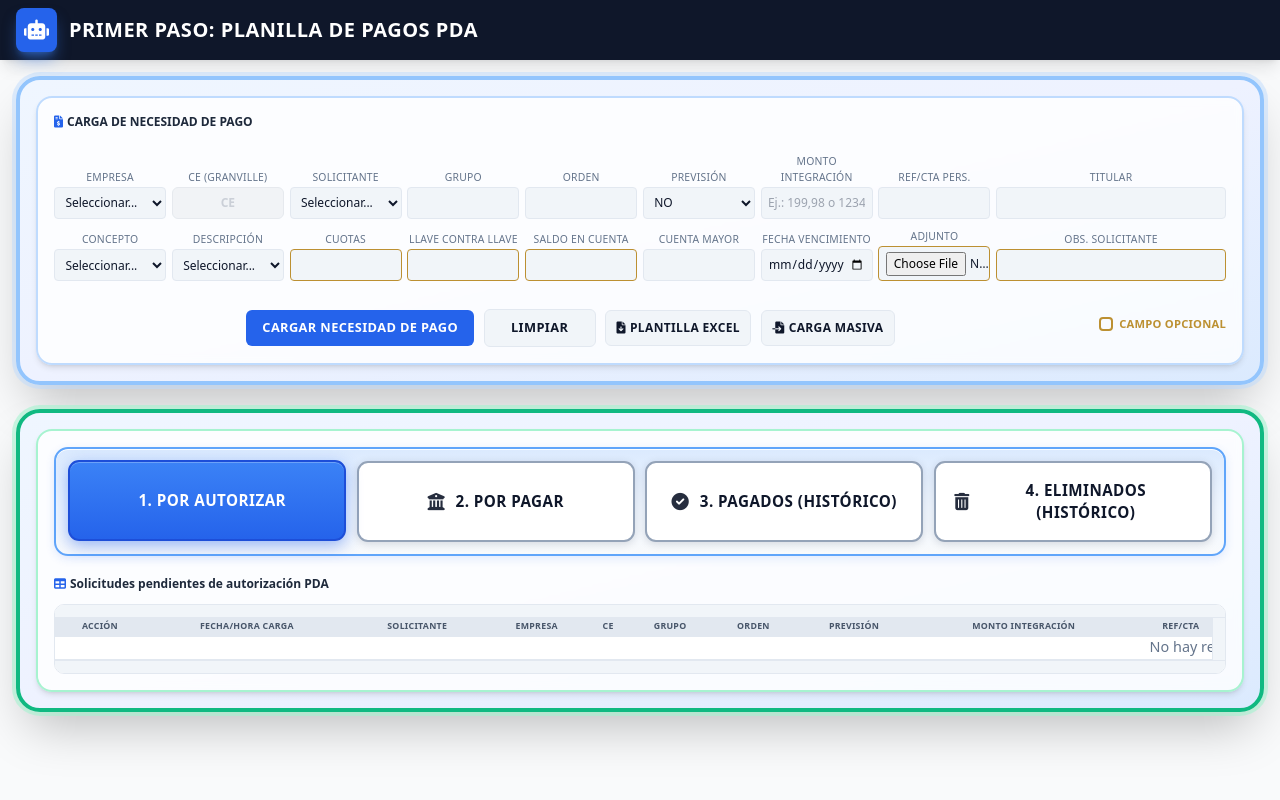
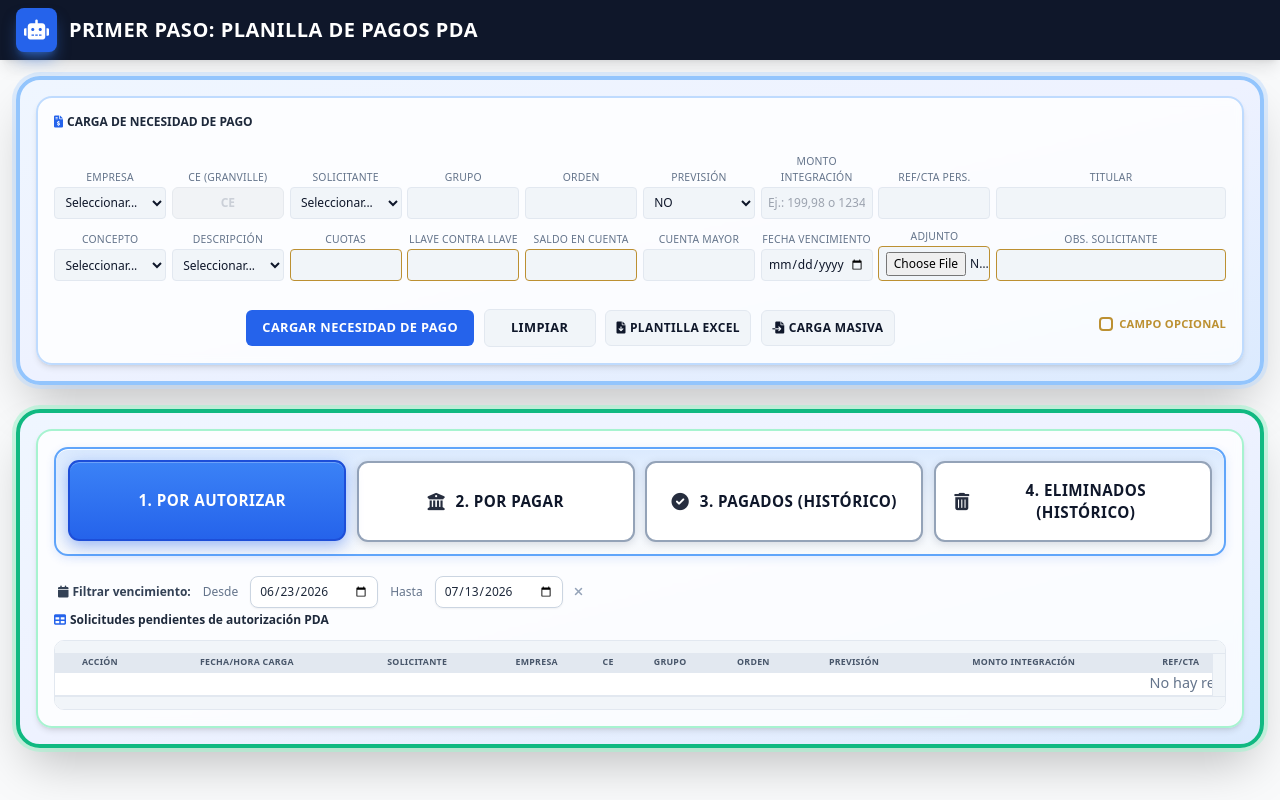
Before and after one commit to Fortecar/PLANILLADEPAGOSPDA, a website: page index.html in a window 1280 px wide. Drawn offline with nearby package versions, Linux system fonts and the light colour scheme; no server answers; some icons are missing.

Commit message:
Agregar filtro de rango de fechas por vencimiento (desde-hasta, 7 días hábiles por defecto)

```diff
--- a/index.html
+++ b/index.html
@@ -744,6 +744,7 @@
                     <option value="Avelina Tubio">Avelina Tubio</option>
                     <option value="Silvina Granero">Silvina Granero</option>
                     <option value="Hector Montserrat">Hector Montserrat</option>
+                    <option value="Bruno Gonzalez">Bruno Gonzalez</option>
                 </select>
             </div>
             <div class="form-group"><label>Grupo</label><input type="text" id="grupo" required></div>
@@ -846,6 +847,19 @@
           </button>
           <button type="button" class="tab-btn" role="tab" aria-selected="false" id="tab-btn-eliminados" onclick="setPestana('eliminados')">
             <i class="fa-solid fa-trash-can mr-1"></i> 4. Eliminados (histórico)
+          </button>
+        </div>
+
+        <div class="flex items-center gap-3 mt-3 mb-1 px-1">
+          <span class="text-xs font-semibold text-slate-700 flex items-center gap-1">
+            <i class="fa-solid fa-calendar"></i> Filtrar vencimiento:
+          </span>
+          <label for="filtroDesde" class="text-xs text-slate-500">Desde</label>
+          <input type="date" id="filtroDesde" class="border border-slate-300 rounded-lg px-2 py-1.5 text-xs bg-white shadow-sm focus:ring-2 focus:ring-emerald-400 focus:border-emerald-400 outline-none" onchange="renderizar()">
+          <label for="filtroHasta" class="text-xs text-slate-500">Hasta</label>
+          <input type="date" id="filtroHasta" class="border border-slate-300 rounded-lg px-2 py-1.5 text-xs bg-white shadow-sm focus:ring-2 focus:ring-emerald-400 focus:border-emerald-400 outline-none" onchange="renderizar()">
+          <button type="button" class="text-xs text-slate-400 hover:text-red-600 transition" onclick="limpiarFiltroFecha()" title="Quitar filtro">
+            <i class="fa-solid fa-xmark"></i>
           </button>
         </div>
 
@@ -3764,6 +3778,40 @@
         });
     }
 
+    function restarNDiasHabiles(fecha, n) {
+        const temp = new Date(fecha);
+        temp.setHours(0, 0, 0, 0);
+        let contados = 0;
+        while (contados < n) {
+            temp.setDate(temp.getDate() - 1);
+            if (esHabil(temp)) contados++;
+        }
+        return temp;
+    }
+
+    function fmtDateInput(d) {
+        return d.getFullYear() + '-' + String(d.getMonth() + 1).padStart(2, '0') + '-' + String(d.getDate()).padStart(2, '0');
+    }
+
+    function filtrarPorRango(lista) {
+        const desde = document.getElementById('filtroDesde').value;
+        const hasta = document.getElementById('filtroHasta').value;
+        if (!desde && !hasta) return lista;
+        return lista.filter(r => {
+            if (!r.vencimiento) return false;
+            const v = String(r.vencimiento);
+            if (desde && v < desde) return false;
+            if (hasta && v > hasta) return false;
+            return true;
+        });
+    }
+
+    function limpiarFiltroFecha() {
+        document.getElementById('filtroDesde').value = '';
+        document.getElementById('filtroHasta').value = '';
+        renderizar();
+    }
+
     function renderizar() {
         const vacioMsg =
             "No hay registros. Completá el formulario de arriba y pulsá «Cargar necesidad de pago».";
@@ -3772,9 +3820,13 @@
             filaVaciaMensaje("cuerpoTablaFinanzas", COLSPAN_TABLA_FINANZAS, vacioMsg);
             filaVaciaMensaje("cuerpoTablaHistorico", 28, vacioMsg);
         } else {
-            const listaCarga = ordenarParaLista(registros.filter((r) => (r.aut_pda || "-") !== "Autorizado"));
-            const listaFin = listaFinanzasVisible();
-            const listaHist = ordenarParaLista(registros.filter((r) => esAbonado(r)));
+            let listaCarga = ordenarParaLista(registros.filter((r) => (r.aut_pda || "-") !== "Autorizado"));
+            let listaFin = listaFinanzasVisible();
+            let listaHist = ordenarParaLista(registros.filter((r) => esAbonado(r)));
+
+            listaCarga = filtrarPorRango(listaCarga);
+            listaFin = filtrarPorRango(listaFin);
+            listaHist = filtrarPorRango(listaHist);
 
             pintarTablaCarga(listaCarga);
             pintarTablaFinanzas(listaFin);
@@ -3790,6 +3842,9 @@
 
     loadEliminados();
     loadData();
+    const hoy = new Date();
+    document.getElementById('filtroDesde').value = fmtDateInput(restarNDiasHabiles(hoy, 7));
+    document.getElementById('filtroHasta').value = fmtDateInput(enesimoDiaHabilDesde(hoy, 7));
     toggleCE();
     togglePrevision();
     document.querySelectorAll(".planilla-scaffold").forEach(bindPlanillaScaffoldScroll);
```
